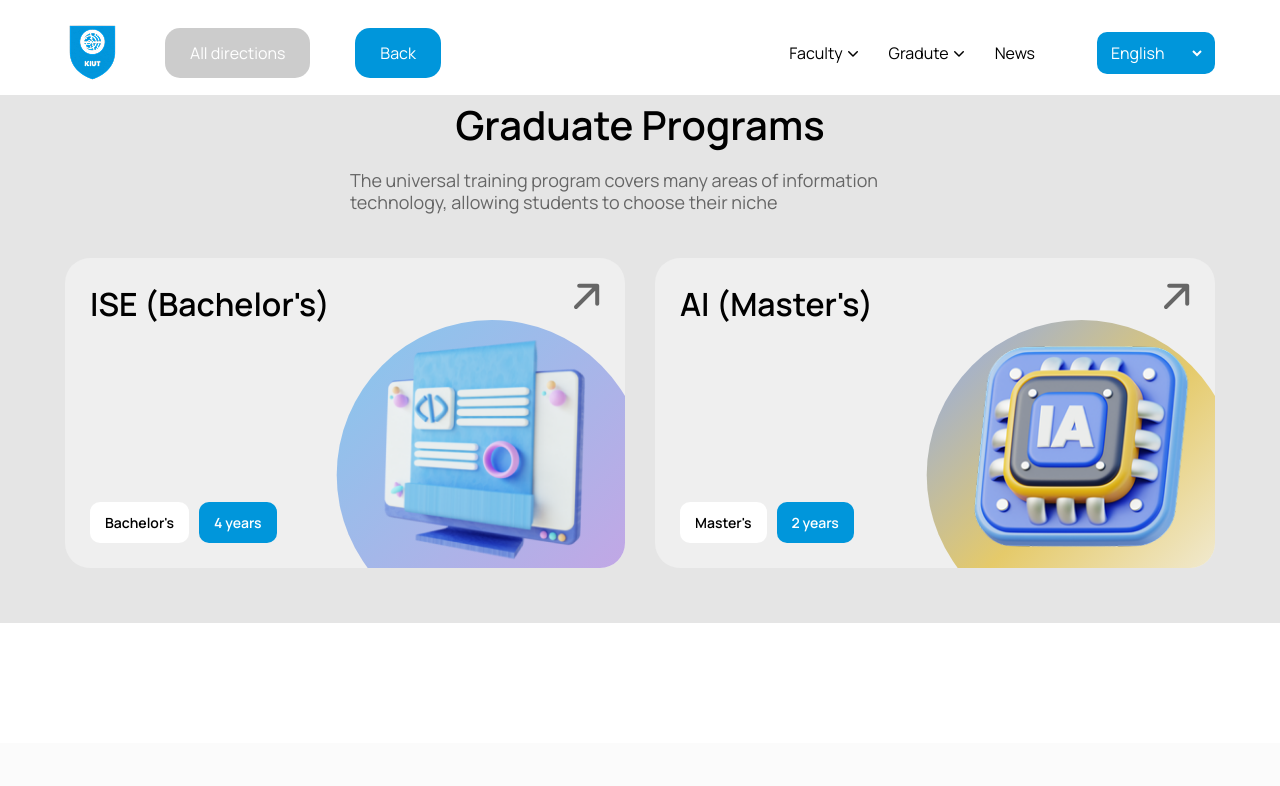
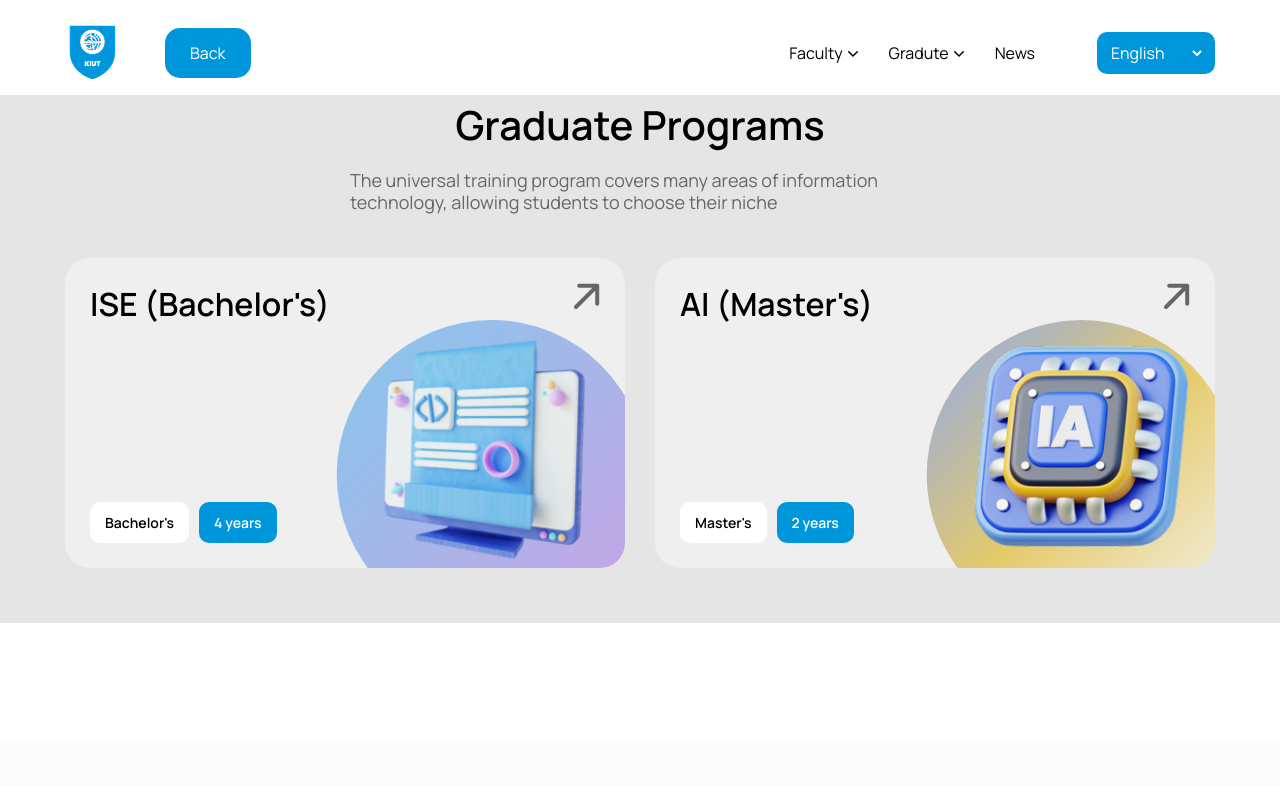
Before and after one commit to IsmailGa/kiut_ise_kafedra, a Next.js app: page /en/courses in a window 1280 px wide. Shown: the top 786 px of the page. Built offline with nearby package versions, Linux system fonts and the light colour scheme.

Commit message:
edits in navbar component and teachers page

```diff
--- a/app/[locale]/page.tsx
+++ b/app/[locale]/page.tsx
@@ -3,7 +3,7 @@ import SectionOne from "./sections/1/SectionOne";
 import SectionTwo from "./sections/2/SectionOne";
 import SectionThree from "./sections/3/SectionThree";
 // import SectionFour from "./sections/4/SectionFour";
-import SectionFive from "./sections/5/SectionFive";
+// import SectionFive from "./sections/5/SectionFive";
 import SectionSix from "./sections/6/SectionSix";
 import Navbar from "@/components/navbar";
 
@@ -20,7 +20,7 @@ export default function Home() {
         <SectionTwo />
         <SectionThree />
         {/* <SectionFour /> */}
-        <SectionFive />
+        {/* <SectionFive /> */}
         <SectionSix />
       </Container>
     </>
--- a/app/[locale]/teachers/sections/Catalog.tsx
+++ b/app/[locale]/teachers/sections/Catalog.tsx
@@ -19,7 +19,7 @@ const Teachers = () => {
   }, []);
   return (
     <section className="w-full flex flex-col mt-[64px]">
-      <div className="grid lg:grid-cols-2 grid-cols-1 items-center flex-col gap-[30px] mb-[45px]">
+      <div className="grid xl:grid-cols-3 lg:grid-cols-2 grid-cols-1 items-center flex-col gap-[30px] mb-[45px]">
         {teachers.map((teacher) => (
           <TeacherCard key={teacher.uuid} teacher={teacher} />
         ))}
--- a/components/navbar.tsx
+++ b/components/navbar.tsx
@@ -71,21 +71,6 @@ const Navbar = () => {
                 alt="logo"
               />
             </Link>
-            {exceptionalUrls.filter((url) => pathname.includes(url)).length !==
-              0 && (
-              <>
-                <Link
-                  href="/courses"
-                  className={`md:flex items-center hidden ${
-                    navColour
-                      ? "bg-black/20 backdrop-blur-lg"
-                      : "bg-black/20 backdrop-blur-lg text-white"
-                  } xl:h-[50px] lg:h-[48px] h-[44px] xl:px-[25px] lg:px-[23px] px-[20px] border-0 outline-0 rounded-[15px]`}
-                >
-                  {t("all_directions")}
-                </Link>
-              </>
-            )}
             {exceptionalPath && (
               <div
                 onClick={handleBack}
@@ -133,6 +118,7 @@ const Navbar = () => {
                   </MenuButton>
                   <MenuItems
                     transition
+                    modal={false}
                     className="absolute right-0 z-10 mt-2 w-56 origin-top-right rounded-md bg-white shadow-lg ring-1 ring-black/5 transition focus:outline-none data-[closed]:scale-95 data-[closed]:transform data-[closed]:opacity-0 data-[enter]:duration-100 data-[leave]:duration-75 data-[enter]:ease-out data-[leave]:ease-in"
                   >
                     <div className="py-1">
@@ -183,6 +169,7 @@ const Navbar = () => {
                   </MenuButton>
                   <MenuItems
                     transition
+                    modal={false}
                     className="absolute right-0 z-10 mt-2 w-56 origin-top-right rounded-md bg-white shadow-lg ring-1 ring-black/5 transition focus:outline-none data-[closed]:scale-95 data-[closed]:transform data-[closed]:opacity-0 data-[enter]:duration-100 data-[leave]:duration-75 data-[enter]:ease-out data-[leave]:ease-in"
                   >
                     <div className="py-1">
```
